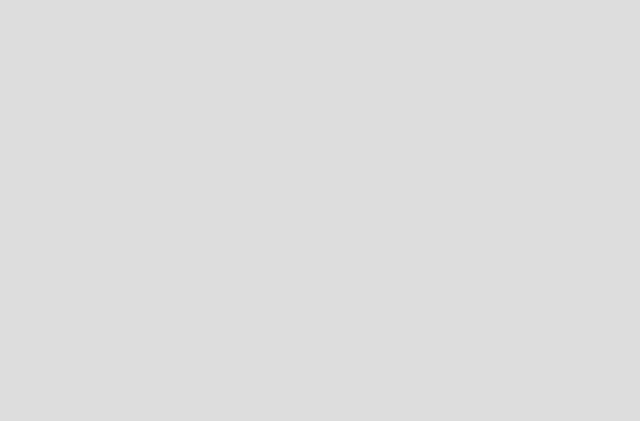
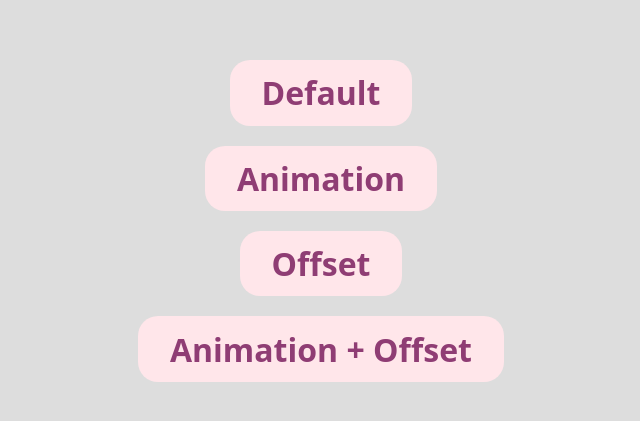
Before and after one commit to matheus-alpe/css-examples, a Nuxt app: page /components/5-animated-button in a window 1280 px wide. Before the commit this address had no page. Shown: the part 179-600 px from the top of the page, without its empty margins (319-959 px from the left). Built offline with nearby package versions, Linux system fonts and the light colour scheme.

Commit message:
feat: animated button

```diff
--- /dev/null
+++ b/components/AnimatedButton5/AnimatedButton5.scss
@@ -0,0 +1,95 @@
+.button {
+    --border-radius: 1.25rem;
+    cursor: pointer;
+    font-family: system-ui;
+    font-size: 2rem;
+    font-weight: 700;
+    color: hsl(320, 40%, 40%);
+    background-color: hsl(349 100% 95%);
+    padding: 0.35em 1em;
+    border: 0;
+    border-radius: var(--border-radius);
+
+    &.glow-effect {
+        --glow-blur-clr: #fff;
+        --glow-blur-size: 5px;
+        --glow-line-clr: #fff;
+        --glow-line-thickness: 2px;
+        --glow-line-length: 25px;
+        --glow-offset: 0px;
+        --glow-animation-speed: 1200ms;
+
+        --container-offset: 100px;
+        position: relative;
+
+        &[data-glow-animation="false"] {
+            --glow-line-length: 0;
+        }
+
+        &[data-glow-offset="true"] {
+            --glow-offset: 10px;
+        }
+
+        &:is(:hover, :focus) {
+            .glow {
+                animation: glow-visibility ease-in-out var(--glow-animation-speed);
+
+                &__blur,
+                &__line {
+                    stroke-dashoffset: -80px;
+                    transition:
+                        stroke-dashoffset var(--glow-animation-speed) ease-in;
+                }
+            }
+        }
+    }
+
+    .glow {
+        opacity: 0; // default value to start animation
+        pointer-events: none;
+        position: absolute;
+        inset: calc(var(--container-offset) / -2);
+        width: calc(100% + var(--container-offset) + var(--glow-offset));
+        height: calc(100% + var(--container-offset) + var(--glow-offset));
+
+        &__blur,
+        &__line {
+            width: calc(100% - var(--container-offset));
+            height: calc(100% - var(--container-offset));
+
+            /* SVG attributes */
+            x: calc(var(--container-offset) / 2 - calc(var(--glow-offset) / 2));
+            y: calc(var(--container-offset) / 2 - calc(var(--glow-offset) / 2));
+            rx: calc(var(--border-radius) + (var(--glow-offset) / 4));
+            fill: transparent;
+            stroke: black;
+            stroke-width: 5px;
+            stroke-dasharray: var(--glow-line-length) calc(50px - var(--glow-line-length));
+        }
+
+        &__blur {
+            stroke: var(--glow-blur-clr);
+            stroke-width: var(--glow-blur-size);
+            filter: blur(var(--glow-blur-size));
+        }
+
+        &__line {
+            stroke: var(--glow-line-clr);
+            stroke-width: var(--glow-line-thickness);
+        }
+    }
+
+}
+
+@keyframes glow-visibility {
+
+    0%,
+    100% {
+        opacity: 0;
+    }
+
+    25%,
+    75% {
+        opacity: 1;
+    }
+}
--- /dev/null
+++ b/components/AnimatedButton5/index.vue
@@ -0,0 +1,25 @@
+<script setup lang="ts">
+defineProps<{
+  animation?: boolean
+  offset?: boolean
+}>()
+</script>
+
+<template>
+  <button
+    :data-glow-animation="animation"
+    :data-glow-offset="offset"
+    class="button glow-effect"
+  >
+    <slot />
+
+    <svg class="glow">
+      <rect pathLength="100" stroke-linecap="round" class="glow__blur"></rect>
+      <rect pathLength="100" stroke-linecap="round" class="glow__line"></rect>
+    </svg>
+  </button>
+</template>
+
+<style lang="scss" scoped>
+@import './AnimatedButton5.scss';
+</style>
--- /dev/null
+++ b/pages/components/5-animated-button/index.vue
@@ -0,0 +1,16 @@
+<template>
+  <div class="container">
+    <AnimatedButton5>Default</AnimatedButton5>
+    <AnimatedButton5 animation>Animation</AnimatedButton5>
+    <AnimatedButton5 offset>Offset</AnimatedButton5>
+    <AnimatedButton5 animation offset>Animation + Offset</AnimatedButton5>
+  </div>
+</template>
+
+<style scoped lang="scss">
+.container {
+  display: grid;
+  gap: 20px;
+  justify-items: center;
+}
+</style>
--- a/pages/index.vue
+++ b/pages/index.vue
@@ -15,6 +15,10 @@ const links = ref([
   {
     url: '4-animated-border',
     name: '4 - Animated Border',
+  },
+  {
+    url: '5-animated-button',
+    name: '5 - Animated Button',
   },
 ])
 </script>
```
